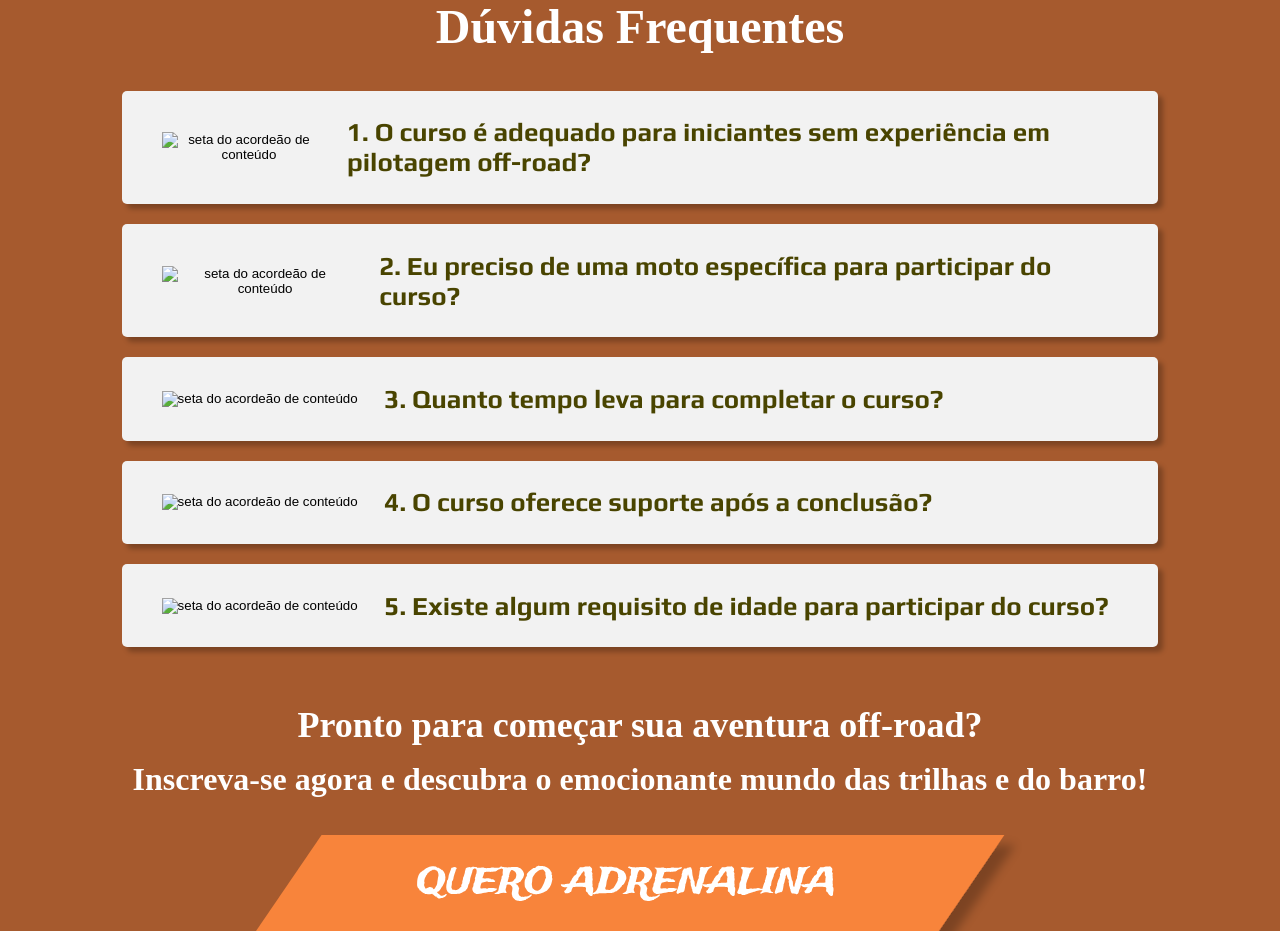
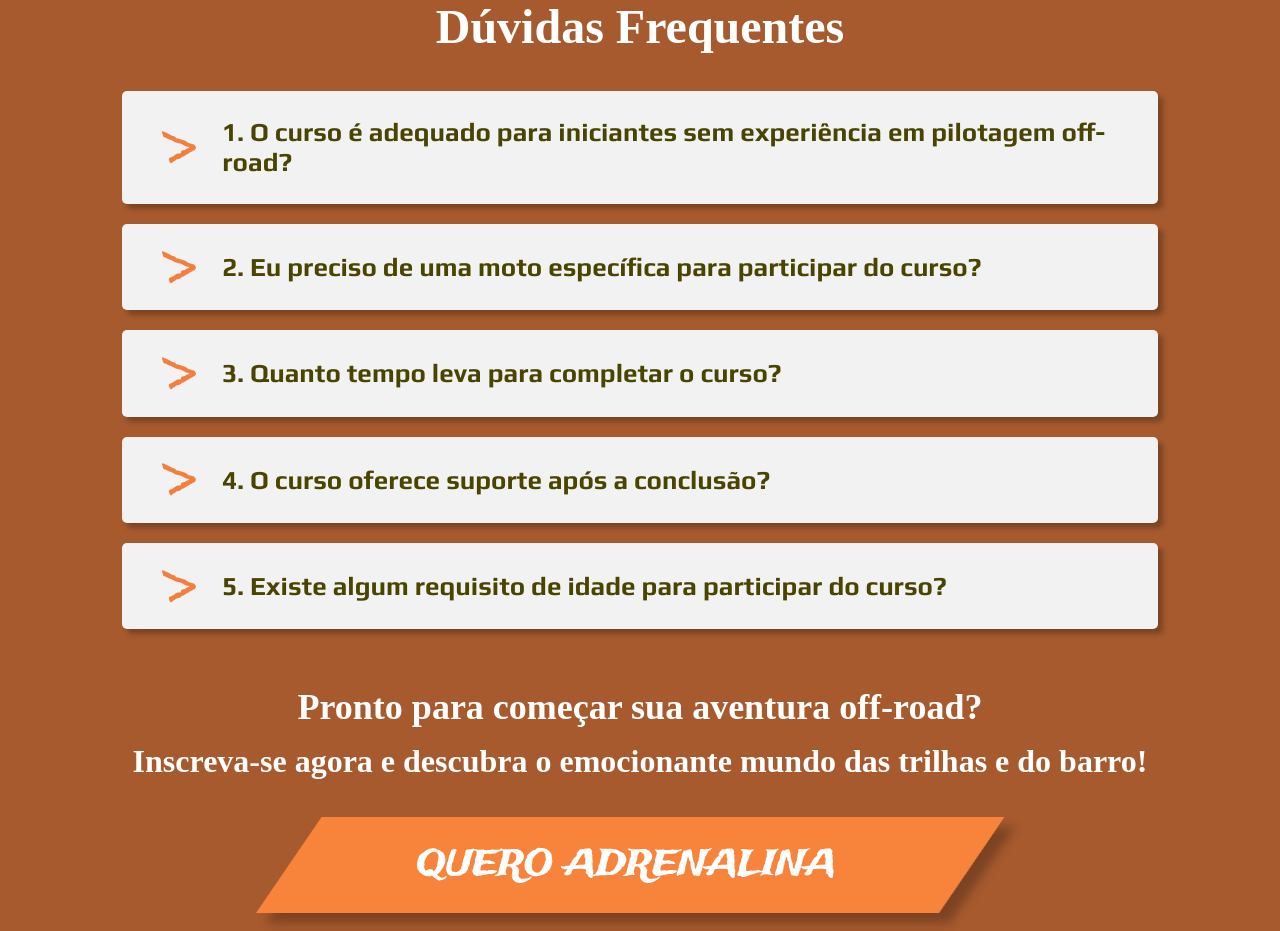
Before and after one commit to Kennyson017/curso-de-trilha, a plain HTML site: page index.html in a window 1280 px wide. Shown: the part 6234-7165 px from the top of the page. Drawn offline with Linux system fonts and the light colour scheme; a web font is replaced by a local one.

Commit message:
atualizção acordeão

```diff
--- a/index.html
+++ b/index.html
@@ -199,7 +199,7 @@
                 <div id="accordion-father">
                     <div class="accordion">
                         <button class="accordion-header">
-                            <img class="arrow" src="/curso-de-trilha/images/_.svg" alt="seta do acordeão de conteúdo">
+                            <img class="arrow" src="/curso-de-trilha/images/seta.svg" alt="seta do acordeão de conteúdo">
                             <span>
                                 1. O curso é adequado para iniciantes sem experiência em pilotagem off-road?
                             </span>
@@ -214,7 +214,7 @@
 
                     <div class="accordion">
                         <button class="accordion-header">
-                            <img class="arrow" src="/curso-de-trilha/images/_.svg" alt="seta do acordeão de conteúdo">
+                            <img class="arrow" src="/curso-de-trilha/images/seta.svg" alt="seta do acordeão de conteúdo">
                             <span>
                                 2. Eu preciso de uma moto específica para participar do curso?
                             </span>
@@ -229,7 +229,7 @@
 
                     <div class="accordion">
                         <button class="accordion-header">
-                            <img class="arrow" src="/curso-de-trilha/images/_.svg" alt="seta do acordeão de conteúdo">
+                            <img class="arrow" src="/curso-de-trilha/images/seta.svg" alt="seta do acordeão de conteúdo">
                             <span>
                                 3. Quanto tempo leva para completar o curso?
                             </span>
@@ -243,7 +243,7 @@
 
                     <div class="accordion">
                         <button class="accordion-header">
-                            <img class="arrow" src="/curso-de-trilha/images/_.svg" alt="seta do acordeão de conteúdo">
+                            <img class="arrow" src="/curso-de-trilha/images/seta.svg" alt="seta do acordeão de conteúdo">
                             <span>
                                 4. O curso oferece suporte após a conclusão?
                             </span>
@@ -258,7 +258,7 @@
 
                     <div class="accordion">
                         <button class="accordion-header">
-                            <img class="arrow" src="/curso-de-trilha/images/_.svg" alt="seta do acordeão de conteúdo">
+                            <img class="arrow" src="/curso-de-trilha/images/seta.svg" alt="seta do acordeão de conteúdo">
                             <span>
                                 5. Existe algum requisito de idade para participar do curso?
                             </span>
```
